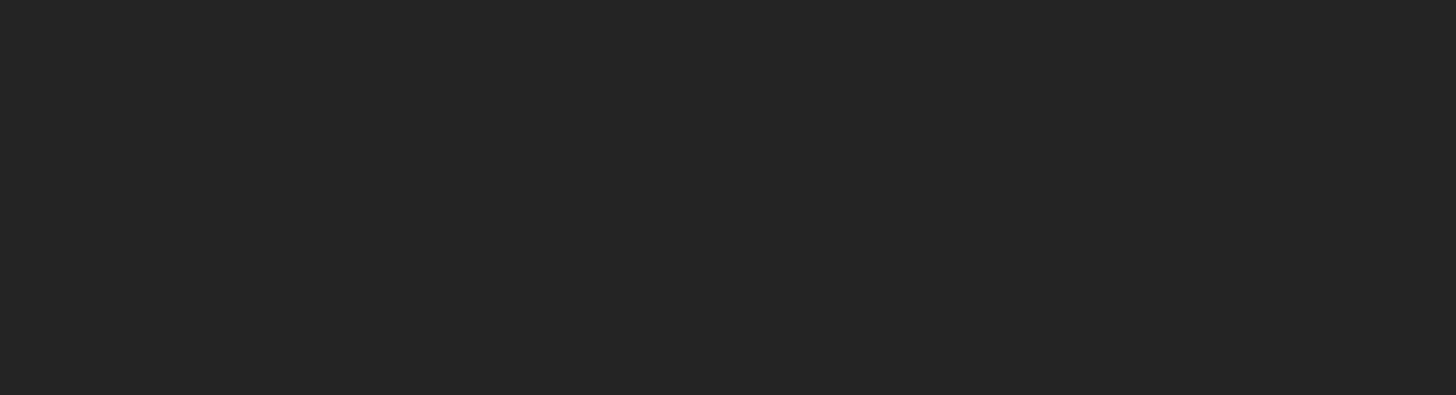
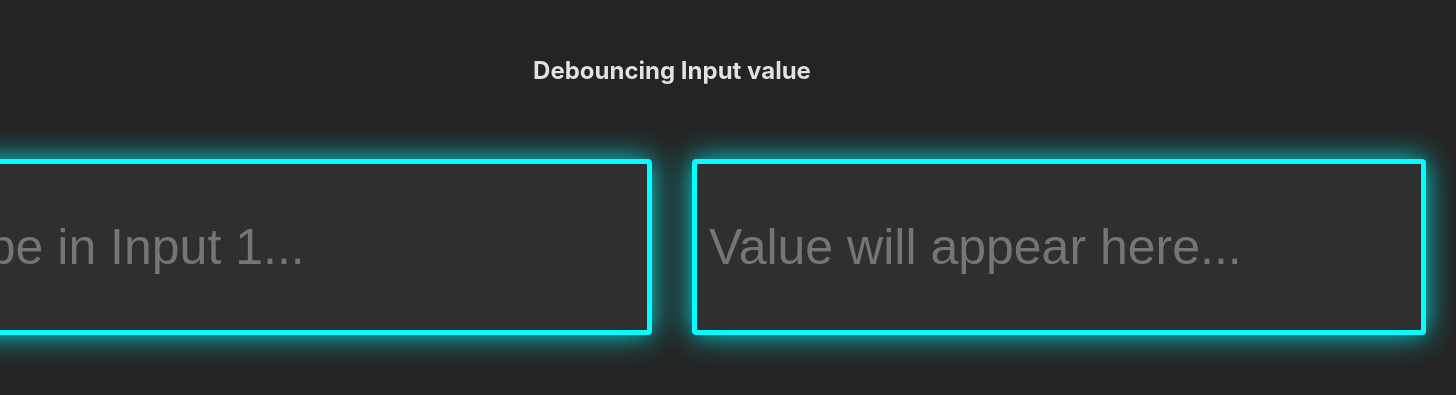
Before and after one commit to Aryan-Jangir-ZS/TypeScriptPractice, a React (Vite) app: page / in a window 1280 px wide. Shown: the part 201-596 px from the top of the page, 1456 px wide, since content can reach past the window. Built offline with nearby package versions, Linux system fonts and the light colour scheme.

Commit message:
debbouncing input field functionality

```diff
--- a/src/App.tsx
+++ b/src/App.tsx
@@ -1,11 +1,11 @@
 import './App.css'
+import InputContainer from './Components/InputContainer'
 
 function App() {
-
   return (
-    <>
-
-    </>
+    <div>
+      <InputContainer />
+    </div>
   )
 }
 
--- /dev/null
+++ b/src/Components/Input1.tsx
@@ -0,0 +1,41 @@
+import React, { useState, useEffect } from 'react';
+
+interface Input1Props {
+  onValueChange: (value: string) => void;
+}
+
+const Input1: React.FC<Input1Props> = ({ onValueChange }) => {
+  const [value, setValue] = useState('');
+
+  useEffect(() => {
+    const timeoutId = setTimeout(() => {
+      onValueChange(value);
+    }, 3000);
+
+    return () => clearTimeout(timeoutId);
+  }, [value, onValueChange]);
+
+  return (
+    <input
+      type="text"
+      value={value}
+      onChange={(e) => setValue(e.target.value)}
+      placeholder="Type in Input 1..."
+      style={{
+        padding: '8px 12px',
+        fontSize: '50px',
+        borderRadius: '4px',
+        border: '5px solid cyan',
+        margin: '10px',
+        width: '700px',
+        height: '150px',
+        boxShadow: '0 0 15px rgba(0, 255, 255, 0.1), 0 0 30px rgba(0, 255, 255, 0.8)',
+        backgroundColor: 'rgba(255, 255, 255, 0.05)',
+        color: 'white',
+        outline: 'none'
+      }}
+    />
+  );
+};
+
+export default Input1;
--- /dev/null
+++ b/src/Components/Input2.tsx
@@ -0,0 +1,31 @@
+import React from 'react';
+
+interface Input2Props {
+  value: string;
+}
+
+const Input2: React.FC<Input2Props> = ({ value }) => {
+  return (
+    <input
+      type="text"
+      value={value}
+      readOnly
+      placeholder="Value will appear here..."
+      style={{
+        padding: '8px 12px',
+        fontSize: '50px',
+        borderRadius: '4px',
+        border: '5px solid cyan',
+        margin: '10px',
+        width: '700px',
+        height: '150px',
+        boxShadow: '0 0 15px rgba(0, 255, 255, 0.1), 0 0 30px rgba(0, 255, 255, 0.8)',
+        backgroundColor: 'rgba(255, 255, 255, 0.05)',
+        color: 'white',
+        outline: 'none'
+      }}
+    />
+  );
+};
+
+export default Input2;
--- /dev/null
+++ b/src/Components/InputContainer.tsx
@@ -0,0 +1,35 @@
+import React, { useState } from 'react';
+import Input1 from './Input1';
+import Input2 from './Input2';
+
+const InputContainer: React.FC = () => {
+  const [debouncedValue, setDebouncedValue] = useState('');
+
+  return (
+    <div style={{
+      display: 'flex',
+      flexDirection: 'column',
+      alignItems: 'center',
+      gap: '20px',
+      padding: '20px'
+    }}>
+      <h2>Debouncing Input value</h2>
+      <div style={{
+        display: 'flex',
+        flexDirection: 'row',
+        alignItems: 'center',
+        gap: '20px',
+        padding: '20px'
+      }}>
+      <div >
+        <Input1 onValueChange={setDebouncedValue} />
+      </div>
+      <div>
+        <Input2 value={debouncedValue} />
+      </div>
+      </div>
+    </div>
+  );
+};
+
+export default InputContainer;
--- a/tsconfig.app.json
+++ b/tsconfig.app.json
@@ -1,5 +1,6 @@
 {
   "compilerOptions": {
+    "composite": true,
     "incremental": true,
     "tsBuildInfoFile": "./node_modules/.tmp/tsconfig.app.tsbuildinfo",
     "target": "ES2020",
@@ -7,9 +8,11 @@
     "lib": ["ES2020", "DOM", "DOM.Iterable"],
     "module": "ESNext",
     "skipLibCheck": true,
+    "forceConsistentCasingInFileNames": true,
 
     "moduleResolution": "bundler",
     "allowImportingTsExtensions": true,
+    "resolveJsonModule": true,
     "isolatedModules": true,
     "moduleDetection": "force",
     "noEmit": true,
@@ -19,6 +22,8 @@
     "noUnusedLocals": true,
     "noUnusedParameters": true,
     "noFallthroughCasesInSwitch": true,
+    "esModuleInterop": true,
+    "allowSyntheticDefaultImports": true
   },
   "include": ["src"]
 }
--- a/tsconfig.node.json
+++ b/tsconfig.node.json
@@ -1,5 +1,6 @@
 {
   "compilerOptions": {
+    "incremental": true,
     "tsBuildInfoFile": "./node_modules/.tmp/tsconfig.node.tsbuildinfo",
     "target": "ES2022",
     "lib": ["ES2023"],
@@ -18,7 +19,6 @@
     "noUnusedLocals": true,
     "noUnusedParameters": true,
     "noFallthroughCasesInSwitch": true,
-    "noUncheckedSideEffectImports": true
   },
   "include": ["vite.config.ts"]
 }
```
